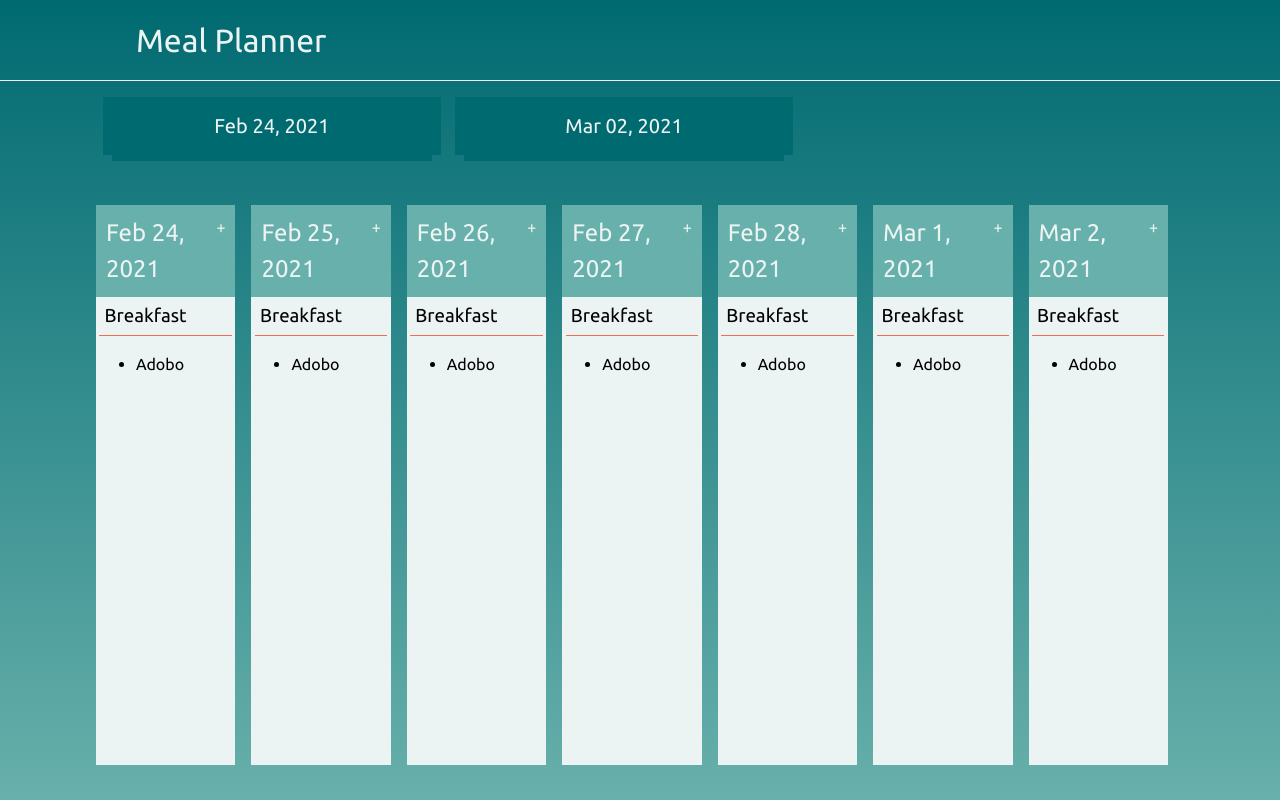
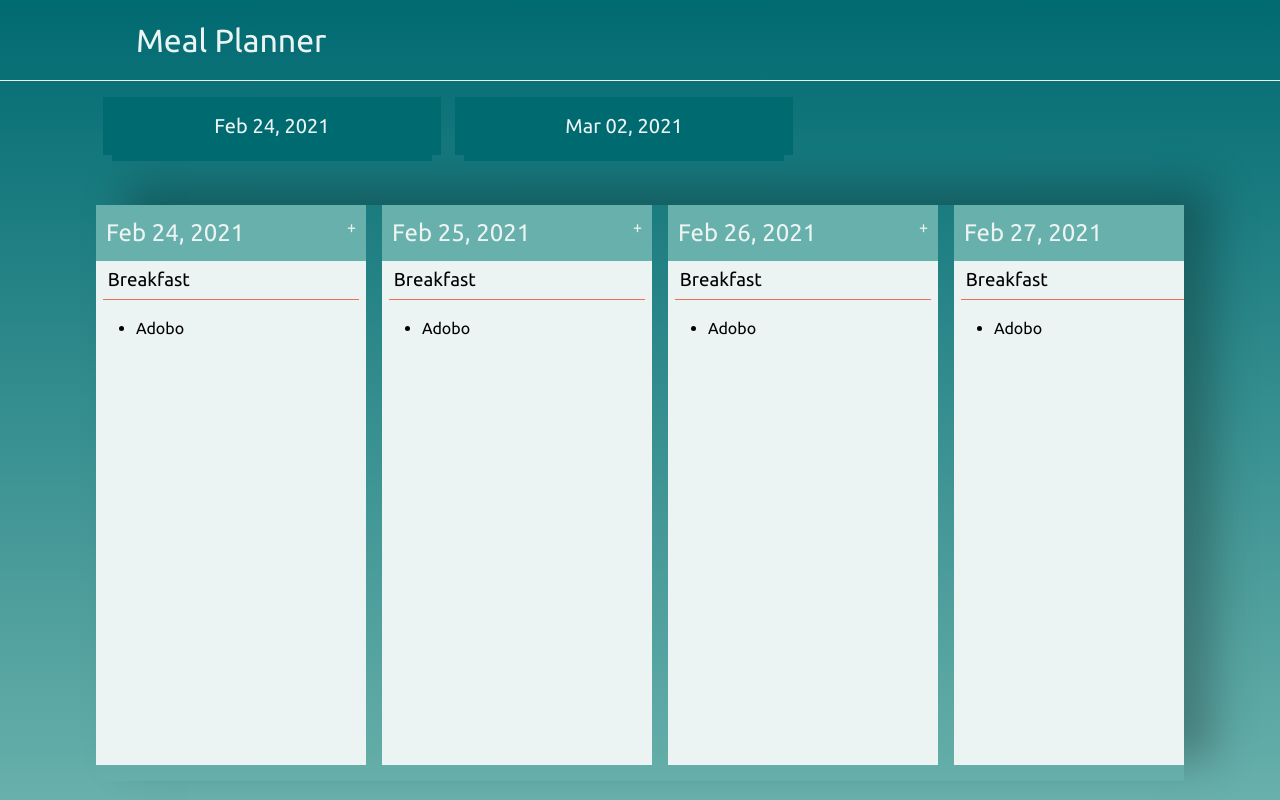
Before and after one commit to liampc/meal-planner, a React (Create React App) app: page / in a window 1280 px wide. Built offline with nearby package versions, Linux system fonts and the light colour scheme.

Commit message:
add scroll in planner

```diff
--- a/src/components/Main/_card.scss
+++ b/src/components/Main/_card.scss
@@ -10,8 +10,10 @@
     overflow-y: hidden;
 
 
+
     @include breakpoint-up('large'){
-        max-width: 16rem;
+        flex: 1;
+        min-width: 270px;
         min-height: 35rem;
         margin-bottom: 1rem;
         margin-right: 1rem;
--- a/src/components/Main/_main.scss
+++ b/src/components/Main/_main.scss
@@ -85,6 +85,7 @@
     display: flex;
     flex-direction: column;
     overflow-x: scroll;
+    box-shadow: 30px -20px 40px #00000042;
 
     @include breakpoint-up('large'){
         flex-direction: row;
```
